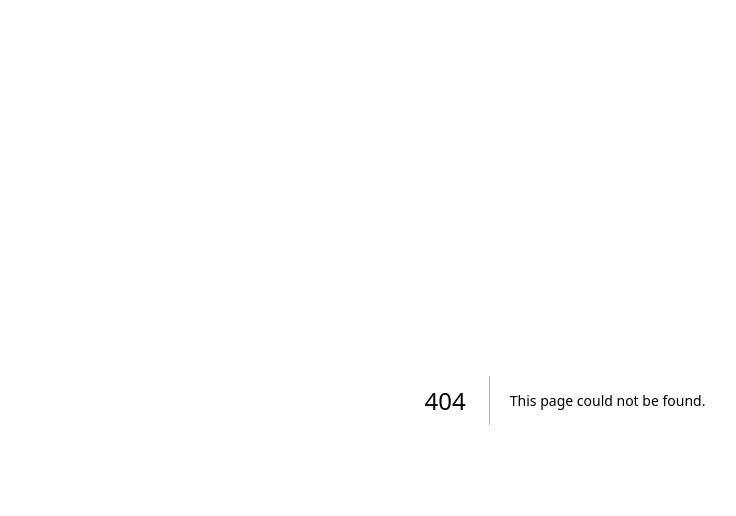
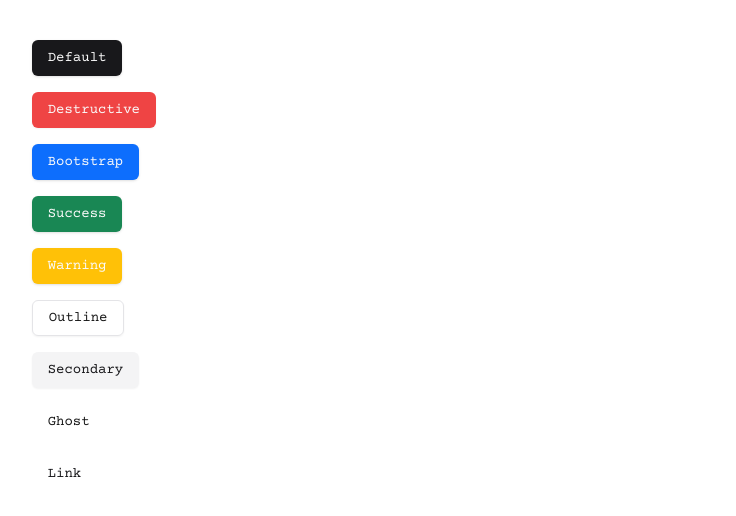
Before and after one commit to the-bipu/shadcn-components, a Next.js app: page /button in a window 1280 px wide. Before the commit this address had no page. Shown: the top 516 px of the page, without its empty margins (75-811 px from the left). Built offline with nearby package versions, Linux system fonts and the light colour scheme; a web font is replaced by a local one.

Commit message:
added new buttons

```diff
--- a/components/ui/button.tsx
+++ b/components/ui/button.tsx
@@ -11,6 +11,12 @@
       variant: {
         default:
           "bg-primary text-primary-foreground shadow hover:bg-primary/90",
+        bootstrap:
+          "bg-[#0d6efd] text-primary-foreground shadow hover:bg-[#0d6efd]/90",
+        success:
+          "bg-[#198754] text-primary-foreground shadow hover:bg-[#198754]/90",
+        warning:
+          "bg-[#ffc107] text-primary-foreground shadow hover:bg-[#ffc107]/90",
         destructive:
           "bg-destructive text-destructive-foreground shadow-sm hover:bg-destructive/90",
         outline:
--- /dev/null
+++ b/pages/button.tsx
@@ -0,0 +1,40 @@
+import { Button } from '@/components/ui/button'
+import React from 'react'
+
+const ButtonPage = () => {
+    return (
+        <div className='flex flex-col items-center justify-center w-full h-screen'>
+            <div className='md:w-10/12 w-full h-full flex flex-col gap-4 my-10'>
+                <div>
+                    <Button variant={'default'}>Default</Button>
+                </div>
+                <div>
+                    <Button variant={'destructive'}>Destructive</Button>
+                </div>
+                <div>
+                    <Button variant={'bootstrap'}>Bootstrap</Button>
+                </div>
+                <div>
+                    <Button variant={'success'}>Success</Button>
+                </div>
+                <div>
+                    <Button variant={'warning'}>Warning</Button>
+                </div>
+                <div>
+                    <Button variant={'outline'}>Outline</Button>
+                </div>
+                <div>
+                    <Button variant={'secondary'}>Secondary</Button>
+                </div>
+                <div>
+                    <Button variant={'ghost'}>Ghost</Button>
+                </div>
+                <div>
+                    <Button variant={'link'}>Link</Button>
+                </div>
+            </div>
+        </div>
+    )
+}
+
+export default ButtonPage
```
